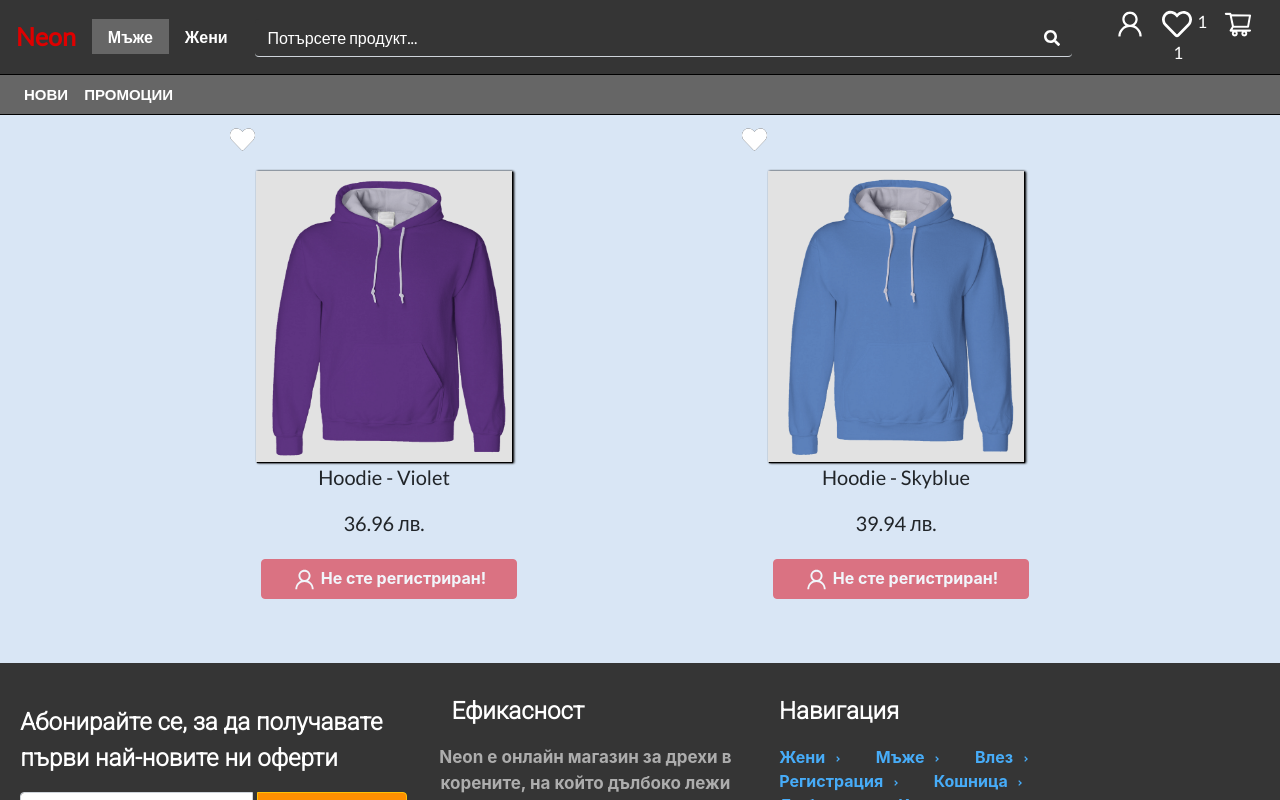
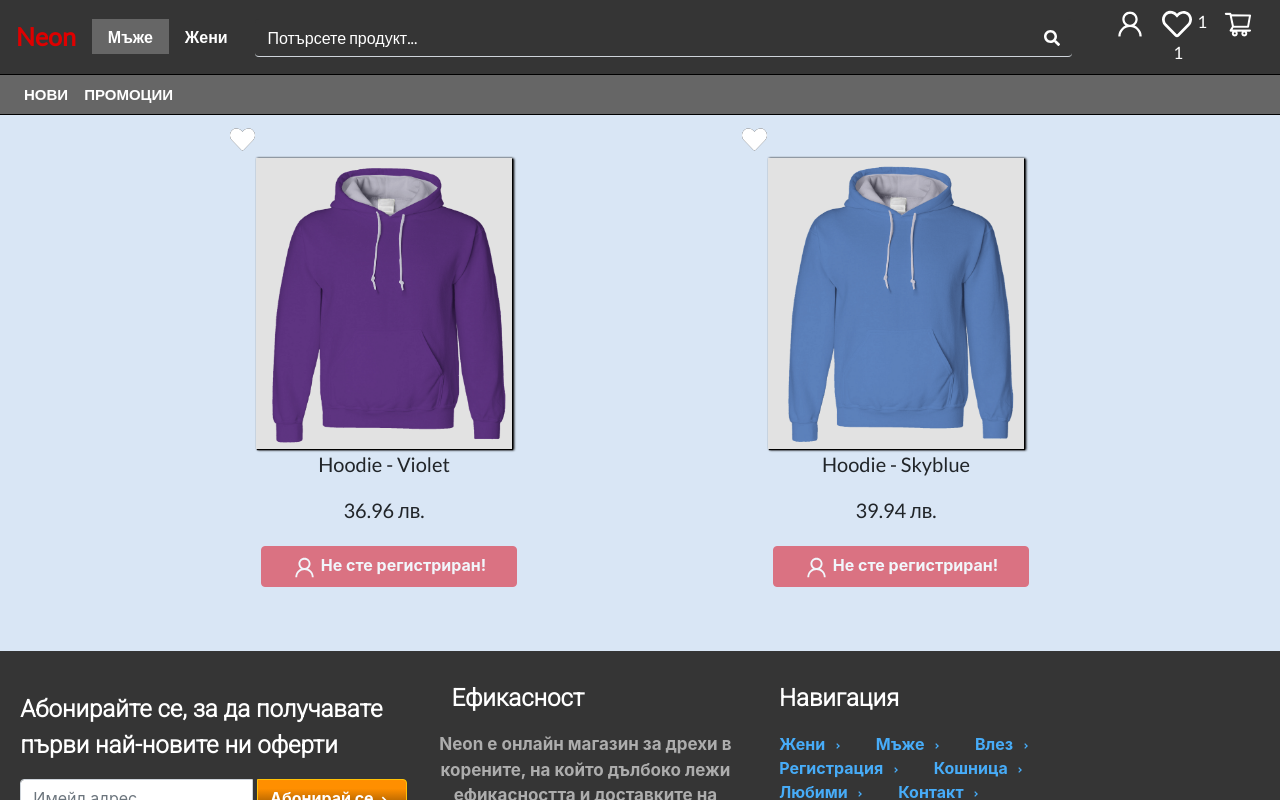
Before and after one commit to MartinYordanov374/WebStore-FullStack-Mockup, a React (Create React App) app: page /Women in a window 1280 px wide. Built offline with nearby package versions, Linux system fonts and the light colour scheme.

Commit message:
Fixed the addToWishList bug

```diff
--- a/src/Components/HoodiesPage.js
+++ b/src/Components/HoodiesPage.js
@@ -34,7 +34,7 @@ class HoodiesPage extends Component {
             id:v4()
         },
     ]
-    const addToWishlist=(id, product)=>{
+    const addToWishlist=(product, id)=>{
         store.dispatch({type: 'addToFavorites', name: product.name, image: product.image, price: product.price, id: product.id, quantity: product.quantity})
         $('#'+id).css('color', 'purple')
     }
--- a/src/Components/Login.js
+++ b/src/Components/Login.js
@@ -94,7 +94,7 @@ export default function Login() {
                 <Alert className='alert-success' onClick={hideAlertSuccess}> <strong> Успешно влязохте в профила си, <span className='usernameField'/>! </strong></Alert>
                 <Alert className='alert-warning' onClick={hideWrongPassAlert}> <strong>Грешно име или парола! </strong></Alert>
 
-                <FormControl className='enterUsername' onChange={(e)=>setUserLog(e.target.value)} placeholder='Въведете никнейм'/>
+                <FormControl className='enterUsername' onChange={(e)=>setUserLog(e.target.value)} placeholder='Въведете никнейм или имейл'/>
                 {/* <FormControl className='enterEmail' onChange={(e)=>setEmailLog(e.target.value)} placeholder='Въведете имейл адрес'/> */}
                 <FormControl className='enterPassword'  onChange = {(e)=>setPassLog(e.target.value)} type='password' placeholder='Въведете парола'/>
                 <Button className='submitLoginForm' onClick ={login}> <strong><AiOutlineLogin size={20}/> Влезте в профила си</strong> </Button>
--- a/src/Components/css/Products.css
+++ b/src/Components/css/Products.css
@@ -43,7 +43,7 @@ body, html {
 }
 
 .exhibitionHoodiesWrapper .exhibitionHoodieImage {
-  margin-top: 4%;
+  margin-top: 1.5%;
   margin-left: 25%;
   display: block;
   background-color: #e2e2e2;
--- a/src/Components/css/Products.scss
+++ b/src/Components/css/Products.scss
@@ -72,7 +72,7 @@ body, html{
 
     display: inline-flex;
     .exhibitionHoodieImage{
-        margin-top: 4%;
+        margin-top: 1.5%;
         margin-left: 25%;
         display: block;
         background-color: #e2e2e2;
```
Also changed, not shown: 1 other file (tests, documents, lock files or other folders).
